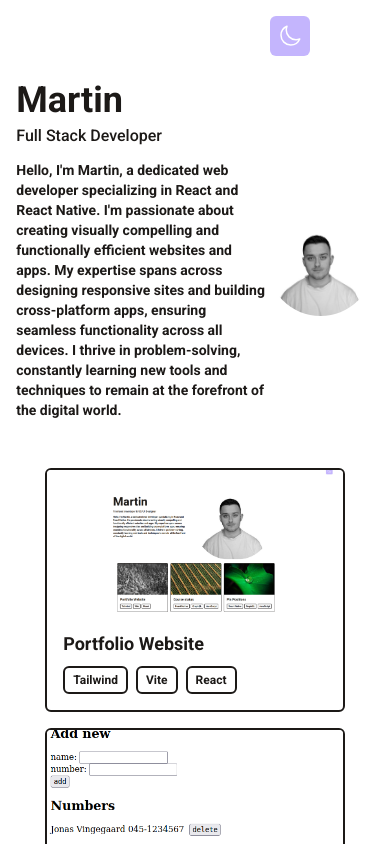
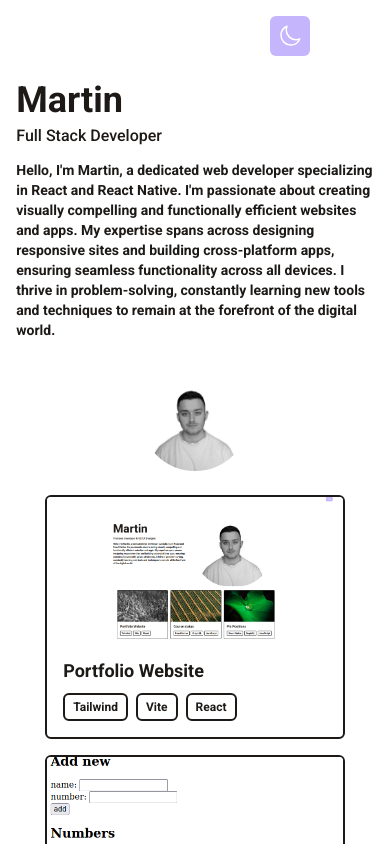
Before and after one commit to Elsborg/myportfolio, a React (Vite) app: page / in a window 390 px wide. Shown: the top 844 px of the page. Built offline with nearby package versions, Linux system fonts and the light colour scheme.

Commit message:
responsive intro

```diff
--- a/src/components/Intro.jsx
+++ b/src/components/Intro.jsx
@@ -3,7 +3,7 @@ import image from '/assets/portfolioImage.jpeg'
 
 const Intro = () => {
     return (
-        <div className='flex items-center flex-row justify-around pt-20 pb-6'>
+        <div className='flex items-center flex-col md:flex-row justify-around pt-20 pb-6'>
             <div className='flex flex-col'>
             <h1 className='text-4xl md:text-7xl dark:text-white mb-1 md:mb-3 font-bold'>Martin</h1>
             <p className='text-base md_text-xl mb-3 font-medium'>Full Stack Developer</p>
```
Also changed, not shown: 2 other files (tests, documents, lock files or other folders).
